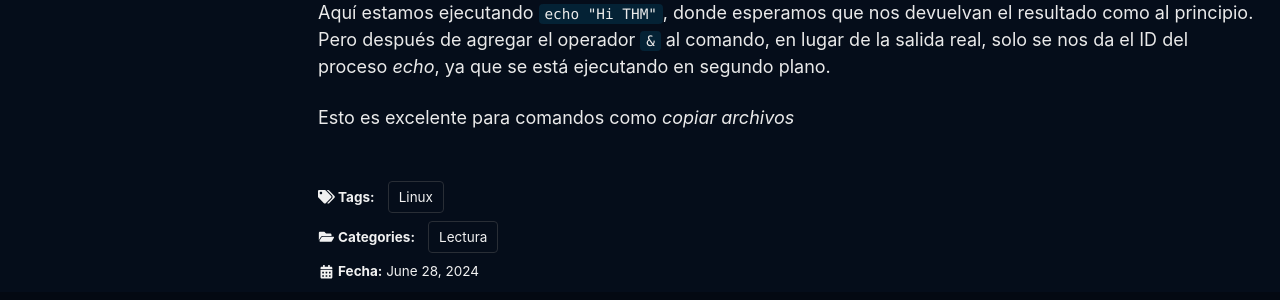
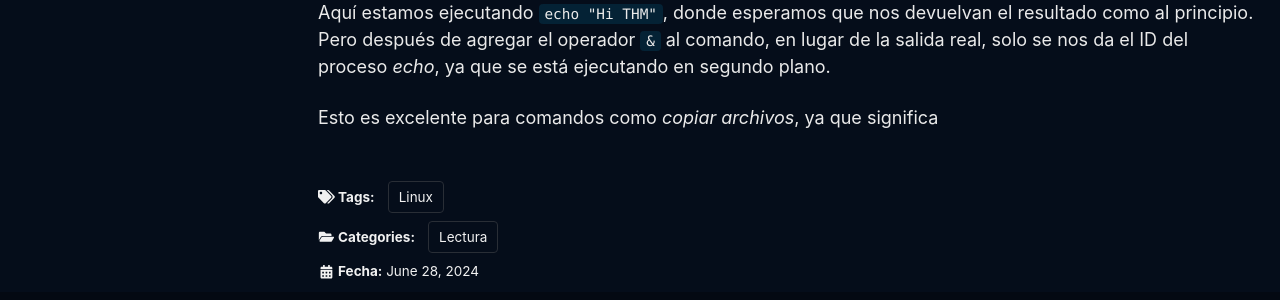
Before and after one commit to 4rleki-ing/TryH4ckm3.github.io, a Jekyll site: the page built from _posts/2024-03-23-Fundamentos-Linux-3.md, in a window 1280 px wide and 900 px high, scrolled down 9870 px. Shown: the part 480-780 px from the top of the window. Built offline with Jekyll 4.4.1, drawn with Linux system fonts in a browser that asks for light colours; cached includes are drawn as plain includes; a script that is not in the unit is left out.

Commit message:
commit linux

```diff
--- a/_posts/2024-03-23-Fundamentos-Linux-3.md
+++ b/_posts/2024-03-23-Fundamentos-Linux-3.md
@@ -227,4 +227,4 @@ Los procesos pueden ejecutarse en dos estados: en primer y segundo plano. Por ej
 
 Aquí estamos ejecutando `echo "Hi THM"`, donde esperamos que nos devuelvan el resultado como al principio. Pero después de agregar el operador `&` al comando, en lugar de la salida real, solo se nos da el ID del proceso *echo*, ya que se está ejecutando en segundo plano.
 
-Esto es excelente para comandos como *copiar archivos*
+Esto es excelente para comandos como *copiar archivos*, ya que significa
```
